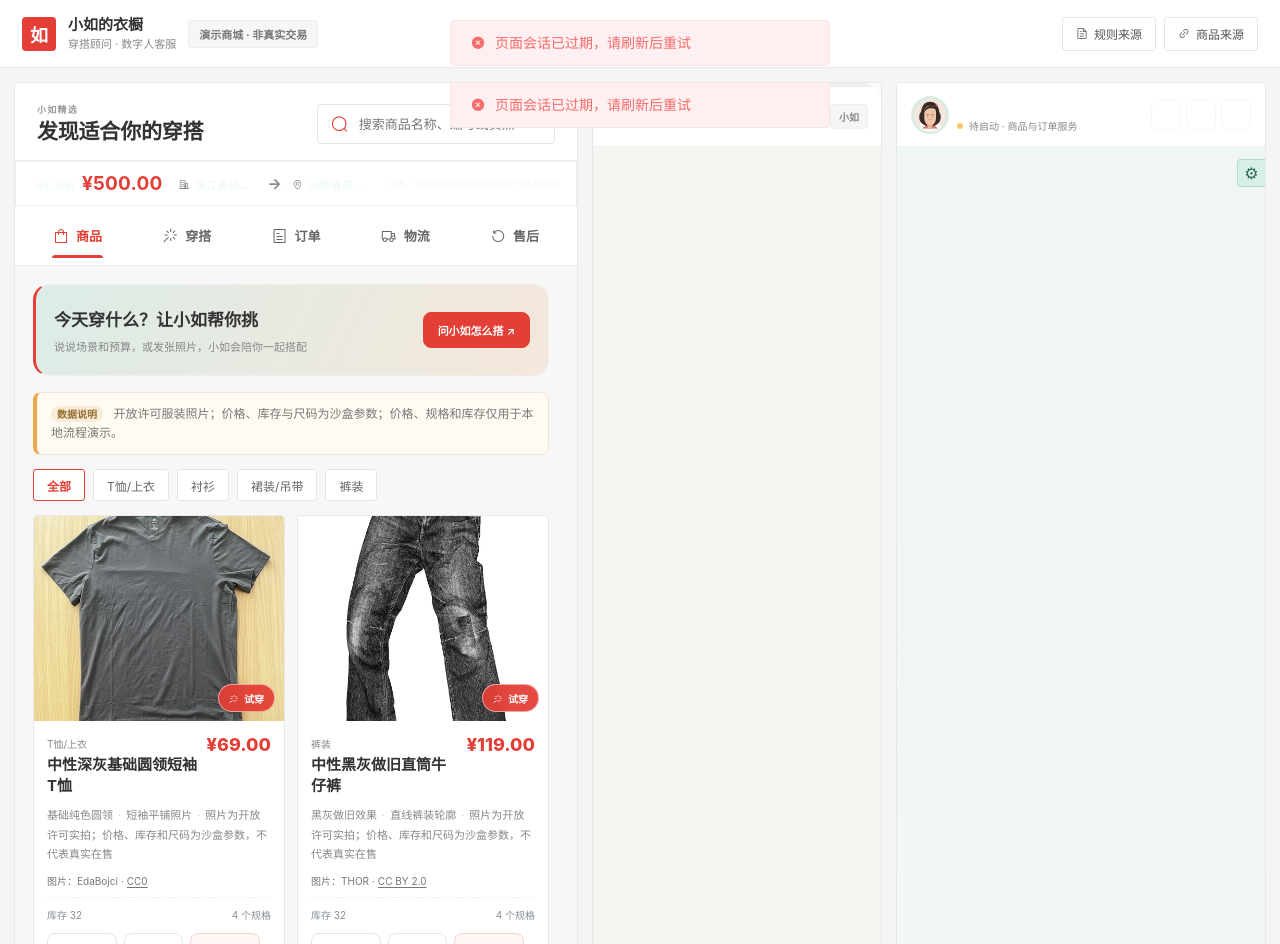
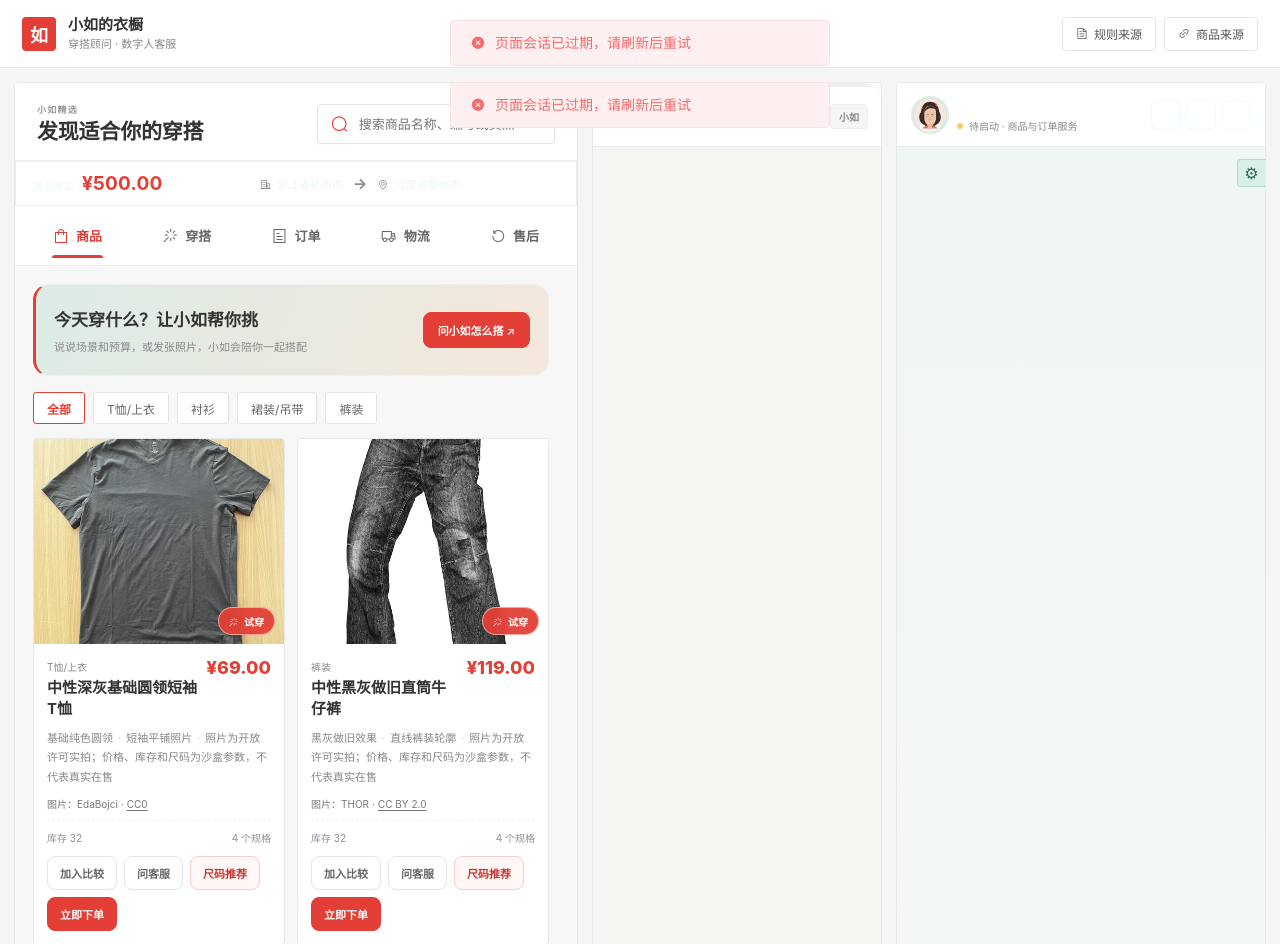
Before and after one commit to txk666-txk/xiaoru-wardrobe, a Flask app: page / in a window 1280 px wide. Shown: the top 944 px of the page. Run offline with Flask 3, Linux system fonts and the light colour scheme; data comes from the database, SQL or seed files in the repository; data that the repository does not hold is empty; parts of the project's set-up code (start-up, migrations or seed data) failed here and were passed over; some libraries are stand-ins or nearby versions.

Commit message:
Add files via upload

```diff
--- a/agent/controller.py
+++ b/agent/controller.py
@@ -729,6 +729,9 @@ class AgentController:
                 "photo_pending": False,
             }
             semantic_route = self.intent_router.route(text, route, context=context)
+            if (semantic_route is not None and semantic_route.intent == "product_query"
+                    and route.intent == "styling" and Router.requests_complete_outfit(text)):
+                semantic_route = None
             if semantic_route is not None:
                 route = semantic_route
                 model_only_followup = False
--- a/agent/intent_router.py
+++ b/agent/intent_router.py
@@ -51,6 +51,8 @@ policy_query调用query_policy；after_sales组合订单和政策；after_sales_
 沿用原场景、预算和颜色；不要将这句话理解为普通聊天，也不能只解释而不重新推荐。
 “我是男的，给女朋友买件外套”应选择product_query，购物目标是女款，不能按说话人的性别筛选。
 单件外套等购物查询选product_query；整套组合和纠正正在进行的搭配选styling。订单物流优先处理用户真正询问的业务。
+“帮我推荐一套衣服，上衣要棕色的外套，内搭要白色，裤子颜色随意”是整套穿搭，选择styling。
+外套和内搭是不同单品。指定多个部位的配色时，不要把这些颜色合成全局偏好。
 styling的updates只写本轮新增或纠正条件，每项在evidence中逐字摘录text原文。旧条件由后端合并。
 允许条件：scene(日常/通勤/面试/约会/旅行/运动)、budget(30..10000)、budget_unlimited(布尔)、
 season(春季/夏季/秋季/冬季)、fit(宽松/合身/修身)、style(休闲/简约/通勤/运动/复古/街头)、
--- a/agent/styling/engine.py
+++ b/agent/styling/engine.py
@@ -119,6 +119,10 @@ def parse_feedback(text, current=None):
                    "one-pieces": r"连衣裙|连体服", "shoes": r"鞋子|鞋",
                    "accessory": r"配饰|包包"}
     color_pattern = "[" + "".join(COLORS) + "]"
+    # Resolve the explicit garment type before matching the generic 上衣 label.
+    text = re.sub(rf"上衣\s*(?P<verb>要|用|选|换成|改成|是|为)\s*"
+                  rf"(?P<color>{color_pattern})色?\s*的?\s*(?P<coat>{group_words['outerwear']})",
+                  r"\g<coat>\g<verb>\g<color>色", text)
     negative = r"不要|不想要|不喜欢|避开|排除|别选|别用|不用|不能是|不选|不穿|不是|不以"
     scoped = {key: list(value) for key, value in result.get("excluded_colors_by_group", {}).items()}
     global_text = text
--- a/gui/static/css/storefront.css
+++ b/gui/static/css/storefront.css
@@ -105,18 +105,6 @@ body.page-storefront .storefront-global-header {
   font-size: 11px;
 }
 
-.storefront-demo-badge {
-  flex: 0 0 auto;
-  padding: 5px 10px;
-  color: #513f15;
-  font-size: 11px;
-  font-weight: 700;
-  background: var(--store-yellow);
-  border: 1px solid rgba(255, 255, 255, 0.25);
-  border-radius: 999px;
-  box-shadow: 0 3px 8px rgba(80, 53, 9, 0.12);
-}
-
 .storefront-global-actions {
   gap: 8px;
 }
@@ -433,29 +421,6 @@ body.page-storefront .conversation-workspace.commerce-workspace {
 .storefront-view {
   min-height: 100%;
   padding: 18px;
-}
-
-.storefront-notice {
-  margin-bottom: 14px;
-  padding: 12px 14px;
-  color: #5a5261;
-  font-size: 12px;
-  line-height: 1.55;
-  background: linear-gradient(110deg, #fff9e8, #fff4ec);
-  border: 1px solid #f0d59a;
-  border-left: 4px solid var(--store-yellow);
-  border-radius: 8px;
-  box-shadow: var(--store-shadow-soft);
-}
-
-.storefront-notice span {
-  margin-right: 7px;
-  padding: 2px 6px;
-  color: #604817;
-  font-size: 10px;
-  font-weight: 700;
-  background: #f5c45b;
-  border-radius: 999px;
 }
 
 .storefront-category-row {
@@ -1753,7 +1718,6 @@ body.page-storefront .el-textarea__inner:focus { border-color: var(--store-teal)
   }
 
   .storefront-brand-copy small,
-  .storefront-demo-badge,
   .storefront-global-actions { display: none; }
   .storefront-brand-mark { flex-basis: 30px; width: 30px; height: 30px; border-radius: 9px; }
   .storefront-brand-copy strong { max-width: 116px; font-size: 13px; }
@@ -1869,14 +1833,6 @@ body.page-storefront .storefront-global-header {
 
 .storefront-brand-copy small { color: #888; }
 
-.storefront-demo-badge {
-  color: #777;
-  background: #f6f6f6;
-  border: 1px solid #ededed;
-  border-radius: 3px;
-  box-shadow: none;
-}
-
 .storefront-source-button,
 .storefront-reference-link {
   color: #555;
@@ -1990,19 +1946,6 @@ body.page-storefront .conversation-workspace.commerce-workspace {
 .style-discovery strong { color: #333; font-size: 17px; letter-spacing: 0; }
 .style-discovery small { margin-top: 5px; color: #888; font-size: 12px; }
 .style-discovery .store-btn { position: relative; z-index: 1; min-height: 36px; padding: 0 14px; }
-
-.storefront-notice {
-  color: #777;
-  background: #fffaf2;
-  border-color: #f2e6d2;
-  border-left-color: #e9a94c;
-  box-shadow: none;
-}
-
-.storefront-notice span {
-  color: #966e2d;
-  background: #f8edda;
-}
 
 .storefront-category-row button {
   color: #666;
--- a/gui/static/js/index.js
+++ b/gui/static/js/index.js
@@ -1966,7 +1966,7 @@ new Vue({
         const attachment = this.prepareChatStyleAttachment ? await this.prepareChatStyleAttachment() : null;
         if (attachment) send_data.styling_attachment_id = attachment;
         const previous = this.syncChatStylePresentation ? await this.styleRequest('/api/styling/conversation') : null;
-        if (attachment || /穿搭|搭配|搭一套|搭一身|配一套|配一身|季节|预算|保留|正式|花哨|宽松|跳过/.test(text)) {
+        if (attachment || /穿搭|搭配|搭一套|搭一身|配一套|配一身|(?:推荐|挑选?|选)\s*[一两二三1-3][套身](?:衣服|服装|行头)|季节|预算|保留|正式|花哨|宽松|跳过/.test(text)) {
           this.chatStylePending = true; this.chatStyleProgress = attachment ? '我正在本机看照片中的服装…' : '数字客服正在了解需求并选择合适的工具…';
           this.pollChatStylePresentation(previous && previous.revision);
         }
--- a/gui/templates/index.html
+++ b/gui/templates/index.html
@@ -72,7 +72,6 @@
               <strong>小如的衣橱</strong>
               <small>穿搭顾问 · 数字人客服</small>
             </span>
-            <span class="storefront-demo-badge">演示商城 · 非真实交易</span>
           </div>
           <div class="storefront-global-actions">
             <button class="storefront-source-button" type="button" @click="sourcesDialogVisible = true"><i class="el-icon-document" aria-hidden="true"></i>规则来源</button>
@@ -108,7 +107,6 @@
                 <b aria-hidden="true">→</b>
                 <span><i class="el-icon-location-outline" aria-hidden="true"></i> [[storeAccount.customer_address || '河南省郑州市']]</span>
               </div>
-              <small>订单、物流和退款均在当前业务沙盒内流转</small>
             </section>
 
             <nav class="storefront-tabs" aria-label="商城功能">
@@ -136,10 +134,6 @@
                   <span>已选 [[styleCompareIds.length]] 件比较</span>
                   <button type="button" :disabled="styleCompareIds.length < 2" @click="compareStyleProducts">比较商品</button>
                   <button type="button" @click="styleCompareIds = []">清空</button>
-                </div>
-                <div class="storefront-notice">
-                  <span>数据说明</span>
-                  [[storeMeta.dataset_label || '虚构演示商品']]；价格、规格和库存仅用于本地流程演示。
                 </div>
                 <div class="storefront-category-row">
                   <button type="button" :class="{'active': productCategory === '全部'}" :aria-pressed="productCategory === '全部'" @click="productCategory = '全部'">全部</button>
@@ -245,7 +239,7 @@
                   <article v-for="record in visibleLogistics" :key="record.order_id" class="logistics-card">
                     <header>
                       <div><span>订单 [[displayOrderNo(record.order_id)]]</span><strong>[[record.status_text]]</strong></div>
-                      <div class="logistics-summary"><span>[[record.route && record.route.from ? record.route.from : storeAccount.store_address]] → [[record.route && record.route.to ? record.route.to : storeAccount.customer_address]]</span><small>业务沙盒配送流程</small></div>
+                      <div class="logistics-summary"><span>[[record.route && record.route.from ? record.route.from : storeAccount.store_address]] → [[record.route && record.route.to ? record.route.to : storeAccount.customer_address]]</span></div>
                     </header>
                     <div class="delivery-progress" aria-label="配送进度">
                       <span v-for="stage in deliveryStages(record.status)" :key="stage.label" :class="{'done': stage.done, 'current': stage.current}"><i></i><b>[[stage.label]]</b></span>
@@ -496,7 +490,7 @@
                 </div>
               </div>
               <div class="share-preview-footer">
-                业务沙盒客服记录 &nbsp;·&nbsp; 商品、订单与政策信息请以实时页面和正式规则为准
+                小如的衣橱 · 客服记录
               </div>
             </div>
           </div>
@@ -668,7 +662,7 @@
           <span class="dialog-product-icon">[[productCategoryIcon(selectedProduct.category)]]</span>
           <div><strong>[[selectedProduct.name]]</strong><small>单价 ¥[[formatMoney(selectedProduct.price)]]</small></div>
         </div>
-        <div class="storefront-dialog-notice">本单使用体验账户余额支付，并按杭州发货、河南收货的业务沙盒流程履约。</div>
+        <div class="storefront-dialog-notice">本单使用体验余额，不会产生实际扣款或发货。</div>
         <div v-if="selectedProduct" class="order-preview-form">
           <label v-if="selectedProduct.skus && selectedProduct.skus.length"><span>规格</span><el-select v-model="orderForm.sku_id" placeholder="请选择规格"><el-option v-for="sku in selectedProduct.skus" :key="sku.sku_id" :label="skuLabel(sku) + ' · 库存 ' + sku.stock" :value="sku.sku_id" :disabled="sku.disabled || sku.stock <= 0"></el-option></el-select></label>
           <div v-else class="order-no-sku-note">当前商品未提供可选规格，将按商品信息下单。</div>
@@ -715,7 +709,7 @@
       </el-dialog>
 
       <el-dialog title="规则与公开资料来源" :visible.sync="sourcesDialogVisible" width="680px" custom-class="storefront-dialog storefront-sources-dialog">
-        <div class="storefront-dialog-notice">法规是最低合规边界；演示商城的店铺政策不代表真实店铺规则。商品数据：[[storeMeta.snapshot_at ? formatStoreDateTime(storeMeta.snapshot_at) : (storeMeta.dataset_label || '以当前目录配置为准')]]。</div>
+        <div v-if="storeMeta.snapshot_at" class="storefront-dialog-notice">商品资料更新时间 [[formatStoreDateTime(storeMeta.snapshot_at)]]</div>
         <ol class="storefront-source-list">
           <li v-for="source in storefrontSources" :key="source.url || source.title"><div><strong>[[source.title]]</strong><small>[[source.publisher]]</small></div><a v-if="source.url" :href="source.url" target="_blank" rel="noopener noreferrer">查看原文 ↗</a></li>
         </ol>
```
Also changed, not shown: agent/router.py (+9 -1 lines), agent/tools/product_tool.py (+3 -18 lines), test/test_commerce_backend.py (+6 -5 lines), test/test_ecommerce_agent.py (+1 -1 lines), test/test_intent_routing.py (+13 -0 lines), test/test_public_fashion_catalog.py (+1 -1 lines), test/test_styling_chat_ui.js (+1 -1 lines), test/test_styling_color_constraints.py (+13 -0 lines).
